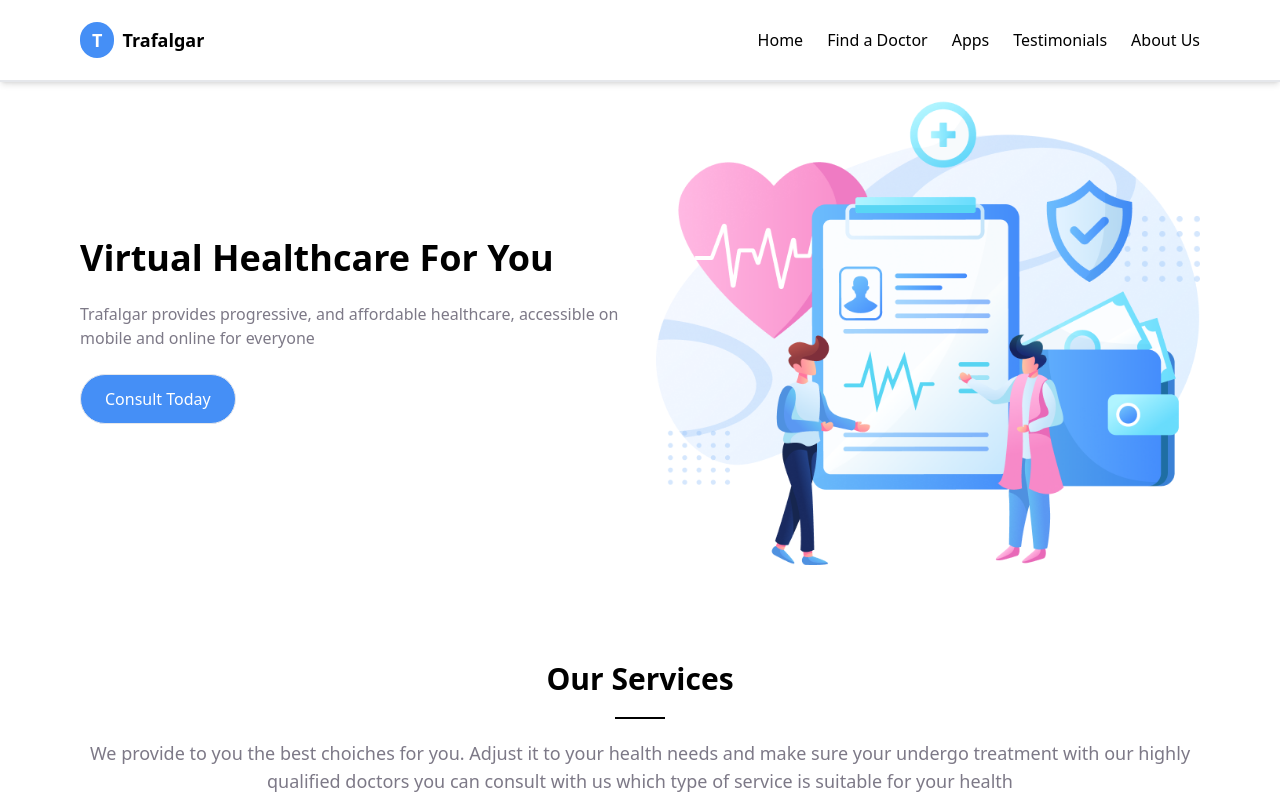
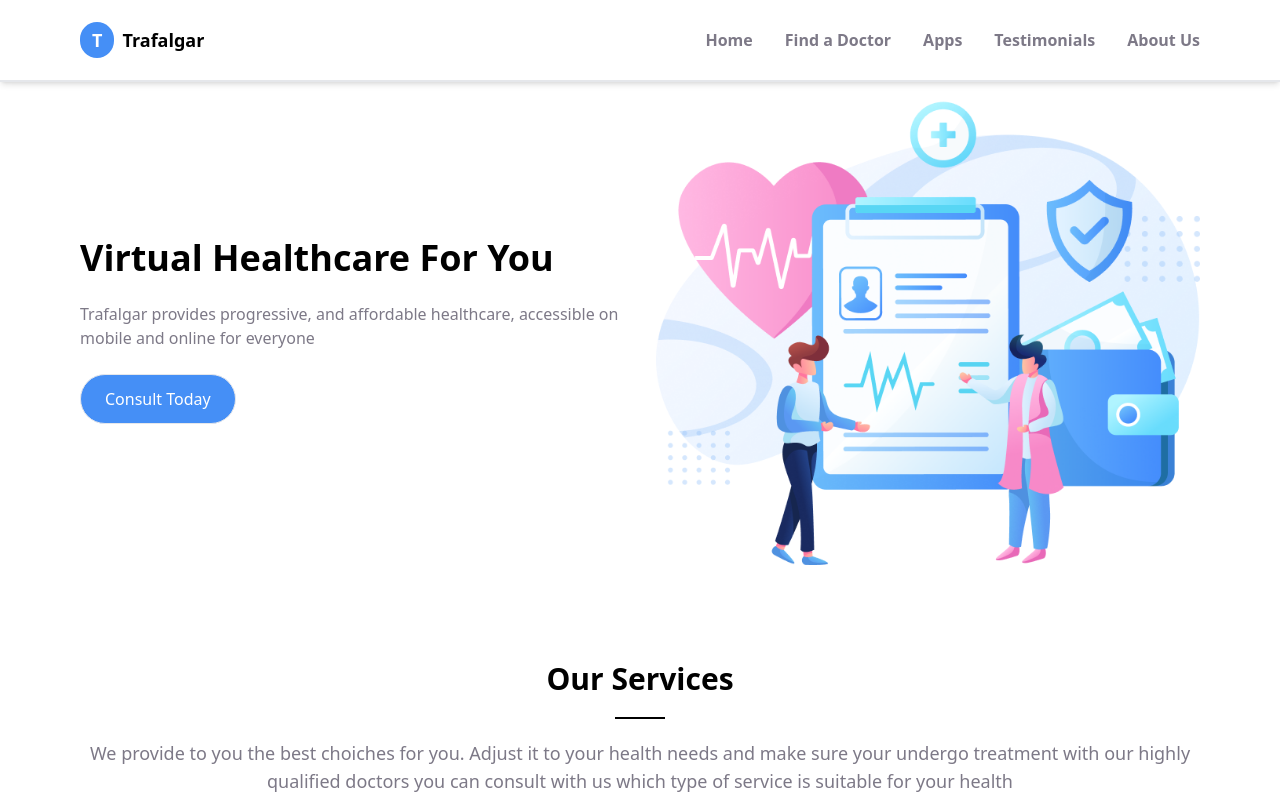
Before and after one commit to daniels9028/Assignmentday29, a React app: page / in a window 1280 px wide. Shown: the top 800 px of the page. Built offline with nearby package versions, Linux system fonts and the light colour scheme; the HTML template or start-up script is replaced by a standard one.

Commit message:
Navbar Styling

```diff
--- a/src/components/Navbar.jsx
+++ b/src/components/Navbar.jsx
@@ -14,12 +14,22 @@ const Navbar = () => {
           </h1>
           <span className="text-lg font-semibold text-black">Trafalgar</span>
         </div>
-        <ul className="items-center justify-center hidden gap-6 lg:flex">
-          <li>Home</li>
-          <li>Find a Doctor</li>
-          <li>Apps</li>
-          <li>Testimonials</li>
-          <li>About Us</li>
+        <ul className="items-center justify-center hidden gap-8 lg:flex cursor-pointer">
+          <li className="hover:text-black font-semibold text-md transition-all duration-300 text-[#7D7987]">
+            Home
+          </li>
+          <li className="hover:text-black font-semibold text-md transition-all duration-300 text-[#7D7987]">
+            Find a Doctor
+          </li>
+          <li className="hover:text-black font-semibold text-md transition-all duration-300 text-[#7D7987]">
+            Apps
+          </li>
+          <li className="hover:text-black font-semibold text-md transition-all duration-300 text-[#7D7987]">
+            Testimonials
+          </li>
+          <li className="hover:text-black font-semibold text-md transition-all duration-300 text-[#7D7987]">
+            About Us
+          </li>
         </ul>
         <div
           className="flex text-3xl cursor-pointer lg:hidden"
```
